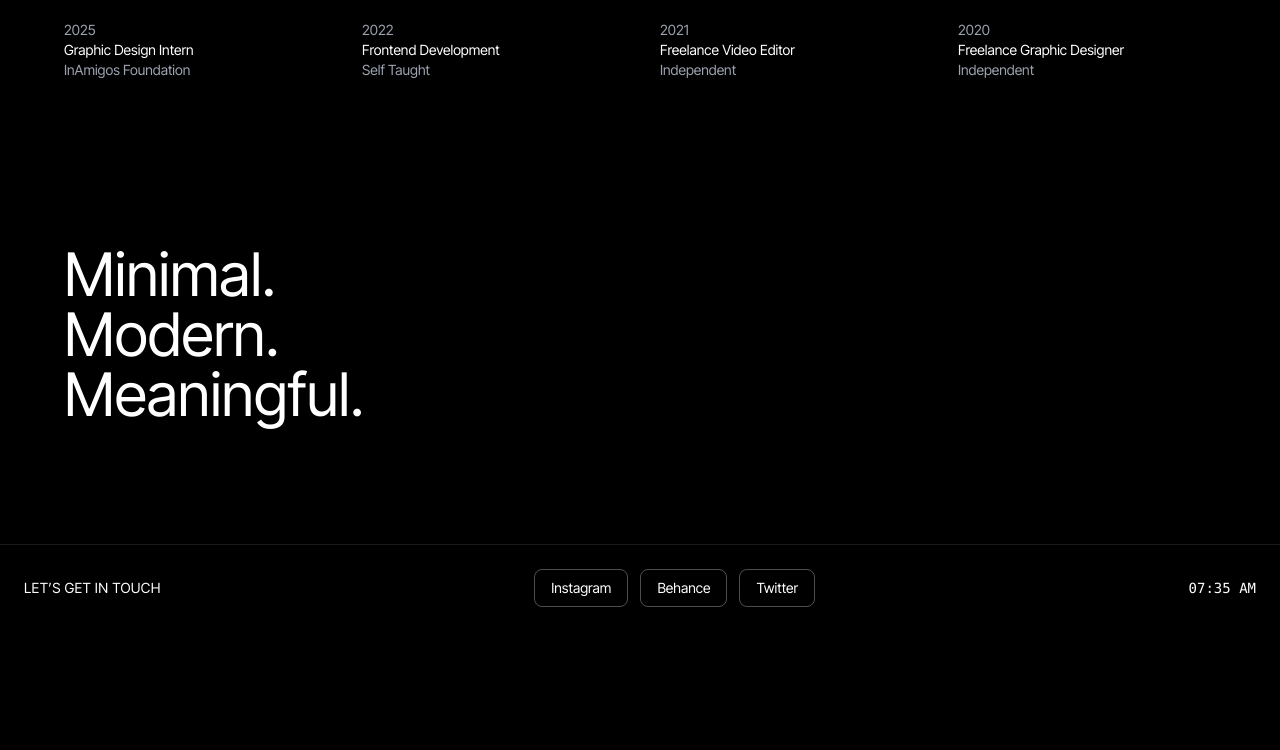
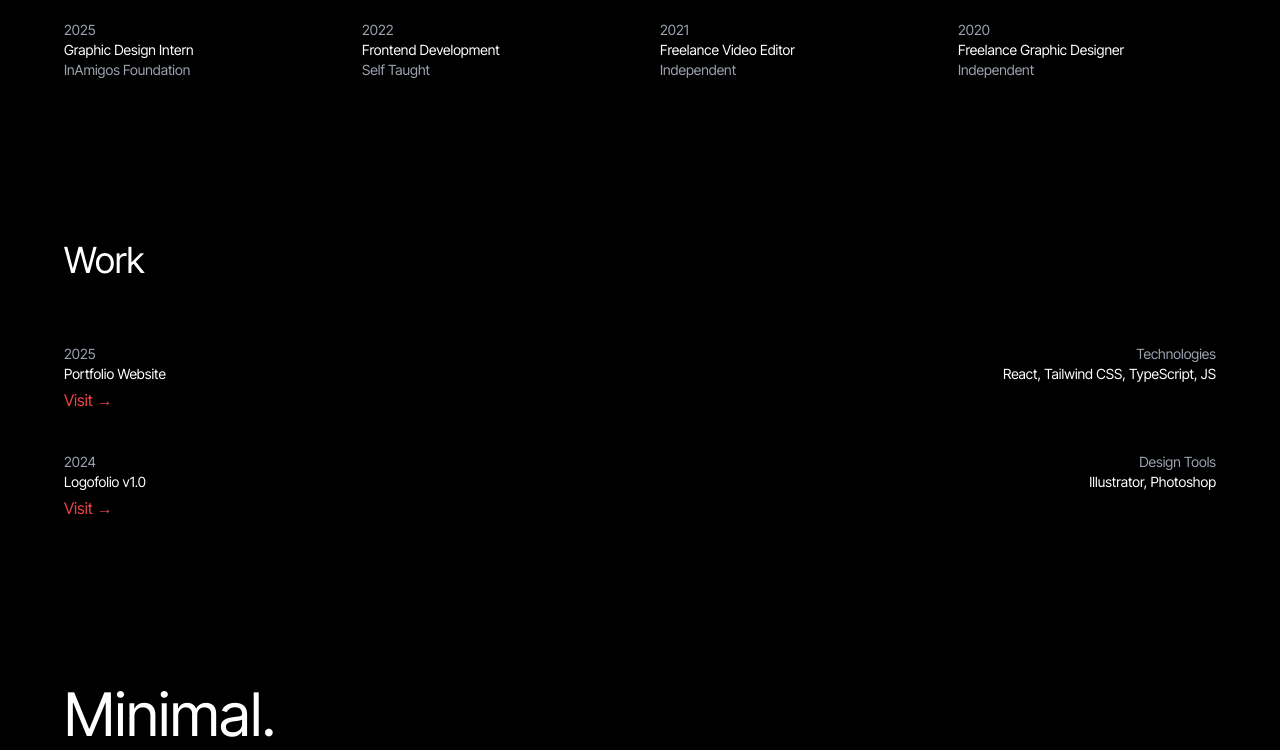
Before and after one commit to blurryface027/my-portfolio, a React (Vite) app: page / in a window 1280 px wide. Shown: the part 1283-2033 px from the top of the page. Before the commit the page ends 1914 px from the top, so only its background shows below. Built offline with nearby package versions, Linux system fonts and the light colour scheme.

Commit message:
feat: add smooth scroll to About section and implement Work/Projects section with project details

```diff
--- a/src/App.tsx
+++ b/src/App.tsx
@@ -45,13 +45,21 @@ export default function App() {
           </h1>
 
           {/* Down Arrow */}
-          <div className="animate-bounce text-2xl mt-10 sm:text-3xl">↓</div>
+          <div className="animate-bounce text-2xl mt-10 sm:text-3xl cursor-pointer"
+    onClick={() => {
+      const aboutSection = document.getElementById("about");
+      if (aboutSection) {
+        aboutSection.scrollIntoView({ behavior: "smooth" });
+      }
+    }}
+  >
+    ↓</div>
         </div>
       </div>
 
 
       {/* About Section */}
-<section className="w-full bg-black text-white py-20 px-6">
+<section id="about" className="w-full bg-black text-white py-20 px-6">
   <div className="max-w-6xl mx-auto grid grid-cols-1 md:grid-cols-3 gap-10 items-start font-interTight">
 
     {/* Left Icon */}
@@ -119,6 +127,65 @@ export default function App() {
 </section>
 
 
+{/* Work / Projects Section */}
+<section className="w-full bg-black text-white py-20 px-6">
+  <div className="max-w-6xl mx-auto">
+    {/* Title */}
+    <h2 className="text-4xl sm:text-4xl font-interTight mb-16 text-left">
+      Work
+    </h2>
+
+    {/* Projects Grid */}
+    <div className="grid grid-cols-1 gap-10 text-left font-interTight">
+
+      {/* Project 1 */}
+      <div className="flex flex-row justify-between items-start">
+        <div>
+          <p className="text-gray-400 text-sm">2025</p>
+          <p className="text-base text-sm">Portfolio Website</p>
+          <a
+            href="https://github.com/blurryface027/my-portfolio"
+            target="_blank"
+            rel="noopener noreferrer"
+            className="text-red-500 hover:underline flex items-center mt-1"
+          >
+            Visit <span className="ml-1">→</span>
+          </a>
+        </div>
+        {/* Technologies Used */}
+        <div className="text-right">
+          <p className="text-gray-400 text-sm">Technologies</p>
+          <p className="text-base text-sm">React, Tailwind CSS, TypeScript, JS</p>
+        </div>
+      </div>
+
+      {/* Project 2 */}
+      <div className="flex flex-row justify-between items-start">
+        <div>
+          <p className="text-gray-400 text-sm">2024</p>
+          <p className="text-base text-sm">Logofolio v1.0</p>
+          <a
+            href="https://www.behance.net/gallery/206891783/Logofolio-V1-2024"
+            target="_blank"
+            rel="noopener noreferrer"
+            className="text-red-500 hover:underline flex items-center mt-1"
+          >
+            Visit <span className="ml-1">→</span>
+          </a>
+        </div>
+        {/* Technologies Used */}
+        <div className="text-right">
+          <p className="text-gray-400 text-sm">Design Tools</p>
+          <p className="text-base text-sm">Illustrator, Photoshop</p>
+        </div>
+      </div>
+
+    </div>
+  </div>
+</section>
+
+
+
 {/* Quote Section */}
 <section className="w-full bg-black text-white py-20 px-6">
   <div className="max-w-6xl mx-auto mb-10 mt-1"> {/* <- same wrapper */}
```
